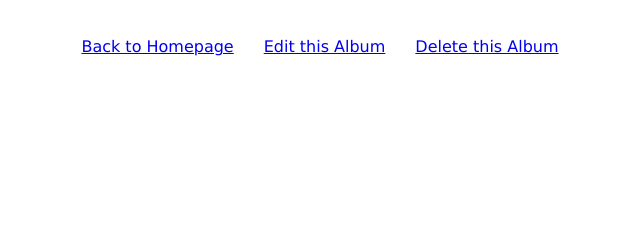
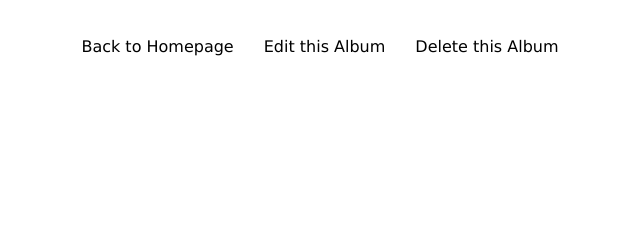
Before and after one commit to Jeeglobs/Django-Music-Project, a Django app: template templates/albums/get_info.html in a window 1280 px wide. Shown: the part 237-477 px from the top of the page, without its empty margins (320-960 px from the left). Run offline with Django 4.2, Linux system fonts and the light colour scheme; the template is opened without the code that fills it, so the values that code supplies are empty.

Commit message:
did some styling on links -> colors are bad

```diff
--- a/albums/models.py
+++ b/albums/models.py
@@ -7,6 +7,7 @@ class Album(models.Model):
     title = models.CharField(max_length=100)
     artist = models.CharField(max_length=100)
     genre = models.CharField(max_length=50)
+    # genre = models.ChoiceField(choices=CHOICES)
     # CHOICES = (
     #     ('Bluegrass', 'Bluegrass'),
     #     ('Classical', 'Classical'),
@@ -18,7 +19,8 @@ class Album(models.Model):
     #     ('Pop', 'Pop'),
     #     ('Rock', 'Rock'),
     # )
-    # genre = models.ChoiceField(choices=CHOICES)
+
+    # is upload_to '' doing anything??
     image = models.ImageField(upload_to='images', null=True, blank=True)
     date_created = models.DateTimeField(auto_now_add=True)
 
--- a/notes.txt
+++ b/notes.txt
@@ -34,3 +34,5 @@ got img to show up on homepage
 made imgs on homepage clickable links; working on styling
 
 flex layouts and centering looks good on all pages; could still use more styling
+
+did some styling on links
--- a/static/css/style.css
+++ b/static/css/style.css
@@ -5,7 +5,9 @@
 }
 
 .album-card {
+    /* min-width: 150px; */
     width: 200px;
+    /* max-width: 250px; */
     margin: 10px 25px;
     text-align: center;
 }
@@ -17,7 +19,7 @@
 }
 
 .button-container,
-.link-container {
+.navlink-container {
     display: flex;
     justify-content: center;
 }
@@ -27,8 +29,20 @@
     text-align: center;
 }
 
-.link {
+.navlink,
+.navlink:visited {
     margin: 0 15px;
+    color: black;
+}
+
+a,
+a:visited {
+    color: rgb(14, 44, 99);
+    text-decoration: none;
+}
+
+a:hover {
+    background-color: rgba(205, 205, 22, 0.961);
 }
 
 h1 {
--- a/templates/albums/add_album.html
+++ b/templates/albums/add_album.html
@@ -13,7 +13,7 @@
         </div>
     </form>
     <br>
-    <div class="link-container">
-        <a class="link" href='{% url 'home' %}'>Back to Homepage</a>
+    <div class="navlink-container">
+        <a class="navlink" href='{% url 'home' %}'>Back to Homepage</a>
     </div>
 {% endblock %}
--- a/templates/albums/delete_album.html
+++ b/templates/albums/delete_album.html
@@ -9,7 +9,7 @@
         </div>
     </form>
     <br>
-    <div class="link-container">
-        <a class="link" href='{% url 'home' %}'>Back to Homepage</a>
+    <div class="navlink-container">
+        <a class="navlink" href='{% url 'home' %}'>Back to Homepage</a>
     </div>
 {% endblock %}
--- a/templates/albums/get_info.html
+++ b/templates/albums/get_info.html
@@ -12,9 +12,9 @@
         <h3>Genre: {{ album.genre }}</h3>
     </div>
     <br>
-    <div class="link-container">
-        <a class="link" href='{% url 'home' %}'>Back to Homepage</a>
-        <a class="link" href='{% url 'edit_album' album.pk %}'>Edit this Album</a>
-        <a class="link" href='{% url 'delete_album' album.pk %}'>Delete this Album</a>
+    <div class="navlink-container">
+        <a class="navlink" href='{% url 'home' %}'>Back to Homepage</a>
+        <a class="navlink" href='{% url 'edit_album' album.pk %}'>Edit this Album</a>
+        <a class="navlink" href='{% url 'delete_album' album.pk %}'>Delete this Album</a>
     </div>
 {% endblock %}
--- a/templates/albums/index.html
+++ b/templates/albums/index.html
@@ -14,7 +14,7 @@
         {% endfor %}
     </div>
     <br>
-    <div class="link-container">
-        <a class="link" href='{% url 'add_album' %}'>Add New Album</a>
+    <div class="navlink-container">
+        <a class="navlink" href='{% url 'add_album' %}'>Add New Album</a>
     </div>
 {% endblock %}
```
Also changed, not shown: templates/albums/edit_album.html (+10 -2 lines).
